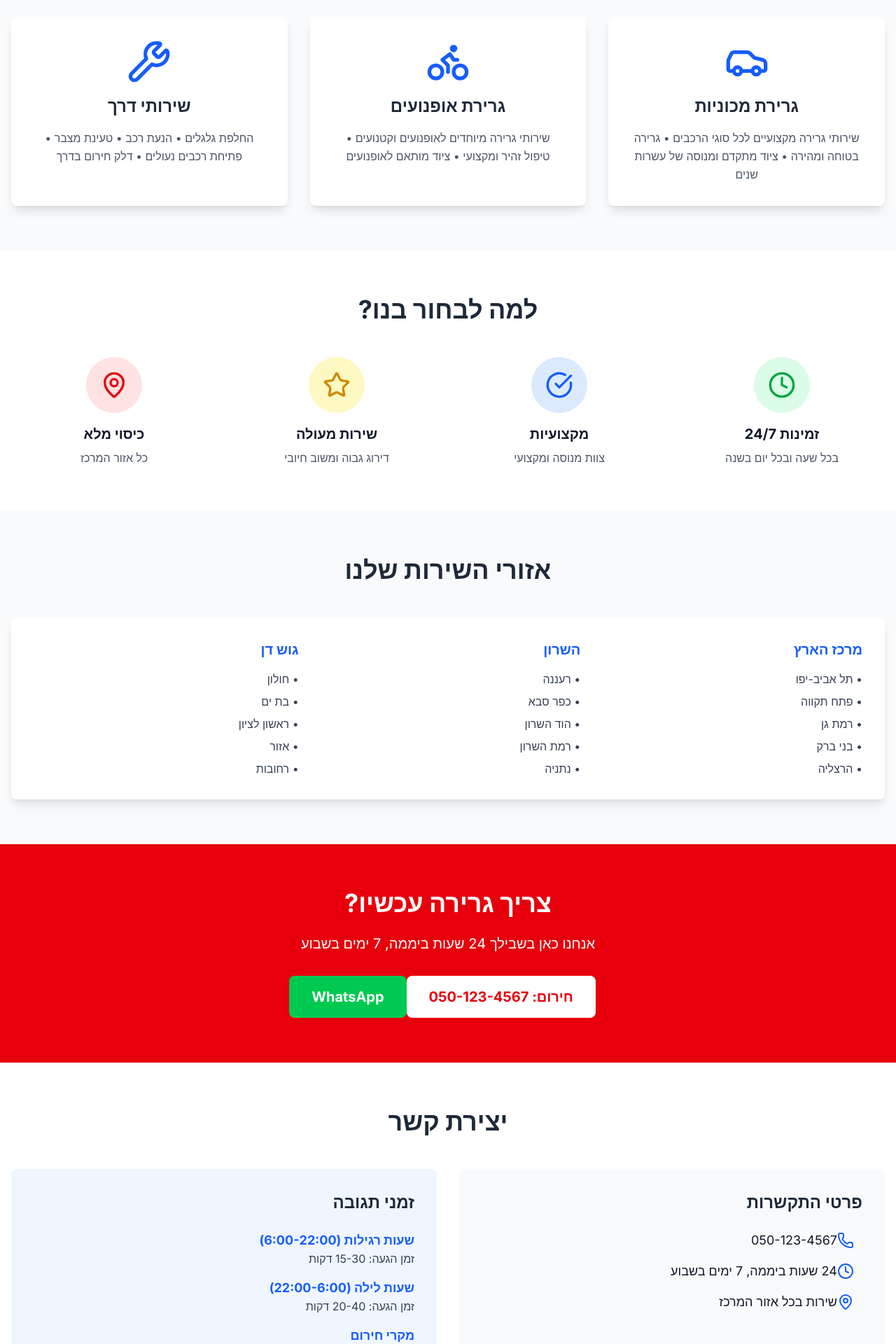
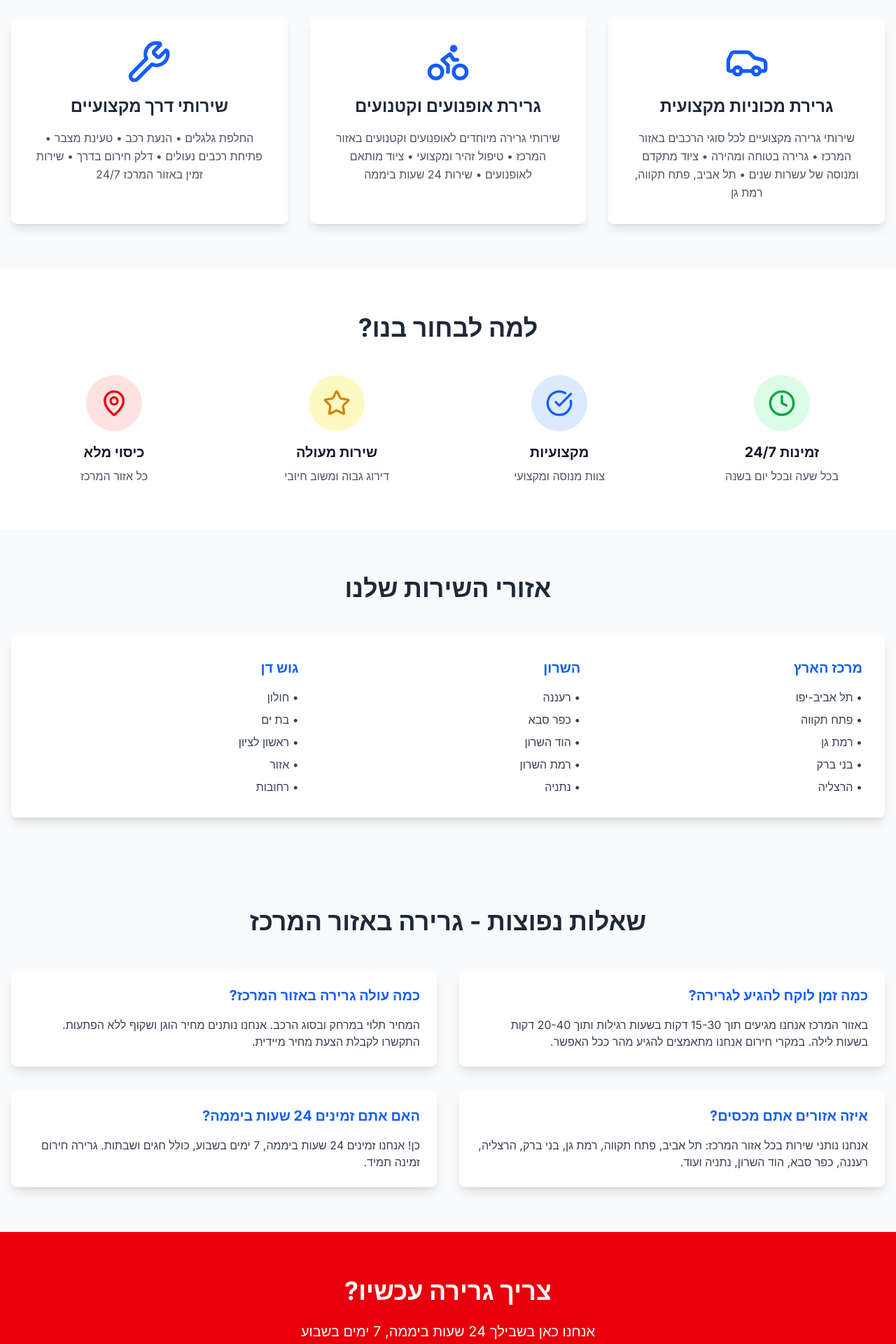
Before and after one commit to matanSS/towing-website, a Next.js app: page / in a window 1280 px wide. Shown: the part 600-2520 px from the top of the page at 70% size. Built offline with nearby package versions, Linux system fonts and the light colour scheme.

Commit message:
Add SEO optimization and FAQ section

```diff
--- a/src/app/layout.tsx
+++ b/src/app/layout.tsx
@@ -5,15 +5,24 @@ import './globals.css'
 const inter = Inter({ subsets: ['latin'] })
 
 export const metadata: Metadata = {
-  title: 'גרירה מהירה - אזור המרכז | שירותי גרירה 24/7',
-  description: 'שירותי גרירה מקצועיים באזור המרכז. גרירת מכוניות ואופנועים 24 שעות ביממה. מענה מיידי - 050-123-4567',
-  keywords: 'גרירה, גרירת מכוניות, גרירת אופנועים, שירותי דרך, אזור המרכז, תל אביב, פתח תקווה',
-  authors: [{ name: 'גרירה מהירה' }],
+  title: 'גרירה באזור המרכז | שירותי גרירה 24/7 | 050-123-4567',
+  description: 'שירותי גרירה מקצועיים באזור המרכז ✓ זמינים 24/7 ✓ גרירת מכוניות ואופנועים ✓ תל אביב, פתח תקווה, רמת גן ✓ התקשרו עכשיו!',
+  keywords: [
+    'גרירה באזור המרכז',
+    'גרירה תל אביב',
+    'גרירה פתח תקווה',
+    'גרירת מכוניות',
+    'גרירת אופנועים',
+    'שירותי דרך',
+    'גרירה 24 שעות'
+  ].join(', '),
+  robots: 'index, follow',
   openGraph: {
-    title: 'גרירה מהירה - אזור המרכז',
-    description: 'שירותי גרירה מקצועיים 24/7 באזור המרכז',
+    title: 'גרירה באזור המרכז - שירותי גרירה מקצועיים 24/7',
+    description: 'שירותי גרירה מקצועיים באזור המרכז. זמינים 24 שעות ביממה',
     type: 'website',
     locale: 'he_IL',
+    url: 'https://towing-website-one.vercel.app',
   },
 }
 
--- a/src/components/TowingWebsite.tsx
+++ b/src/components/TowingWebsite.tsx
@@ -4,6 +4,28 @@ import { Phone, Clock, MapPin, Car, Bike, Wrench, Star, CheckCircle } from 'luci
 const TowingWebsite = () => {
   return (
     <div className="min-h-screen bg-white text-gray-900 font-sans" dir="rtl">
+      {/* SEO Schema Markup */}
+      <script
+        type="application/ld+json"
+        dangerouslySetInnerHTML={{
+          __html: JSON.stringify({
+            "@context": "https://schema.org",
+            "@type": "LocalBusiness",
+            "name": "גרירה מהירה - אזור המרכז",
+            "description": "שירותי גרירה מקצועיים ואמינים באזור המרכז",
+            "url": "https://towing-website-one.vercel.app",
+            "telephone": "+972-50-123-4567",
+            "address": {
+              "@type": "PostalAddress",
+              "addressRegion": "מחוז המרכז",
+              "addressCountry": "IL"
+            },
+            "openingHours": "Mo,Tu,We,Th,Fr,Sa,Su 00:00-23:59",
+            "areaServed": ["תל אביב-יפו", "פתח תקווה", "רמת גן", "בני ברק"]
+          })
+        }}
+      />
+
       {/* Header */}
       <header className="bg-blue-900 text-white py-4 sticky top-0 z-50 shadow-lg">
         <div className="container mx-auto px-4 flex justify-between items-center">
@@ -21,8 +43,8 @@ const TowingWebsite = () => {
       {/* Hero Section */}
       <section className="bg-gradient-to-l from-blue-600 to-blue-800 text-white py-20">
         <div className="container mx-auto px-4 text-center">
-          <h2 className="text-5xl font-bold mb-6">שירותי גרירה מקצועיים 24/7</h2>
-          <p className="text-xl mb-8">גרירת מכוניות ואופנועים באזור המרכז • זמינים 24 שעות ביממה</p>
+          <h2 className="text-5xl font-bold mb-6">שירותי גרירה מקצועיים 24/7 באזור המרכז</h2>
+          <p className="text-xl mb-8">גרירת מכוניות ואופנועים | תל אביב, פתח תקווה, רמת גן | זמני הגעה מהירים</p>
           <div className="flex justify-center space-x-reverse space-x-4 mb-8">
             <div className="flex items-center space-x-reverse space-x-2">
               <Clock className="h-6 w-6" />
@@ -53,26 +75,26 @@ const TowingWebsite = () => {
           <div className="grid md:grid-cols-3 gap-8">
             <div className="bg-white p-8 rounded-lg shadow-lg text-center hover:shadow-xl transition-shadow">
               <Car className="h-16 w-16 text-blue-600 mx-auto mb-4" />
-              <h3 className="text-2xl font-bold mb-4 text-gray-800">גרירת מכוניות</h3>
+              <h3 className="text-2xl font-bold mb-4 text-gray-800">גרירת מכוניות מקצועית</h3>
               <p className="text-gray-600 leading-relaxed">
-                שירותי גרירה מקצועיים לכל סוגי הרכבים • גרירה בטוחה ומהירה •
-                ציוד מתקדם ומנוסה של עשרות שנים
+                שירותי גרירה מקצועיים לכל סוגי הרכבים באזור המרכז • גרירה בטוחה ומהירה •
+                ציוד מתקדם ומנוסה של עשרות שנים • תל אביב, פתח תקווה, רמת גן
               </p>
             </div>
             <div className="bg-white p-8 rounded-lg shadow-lg text-center hover:shadow-xl transition-shadow">
               <Bike className="h-16 w-16 text-blue-600 mx-auto mb-4" />
-              <h3 className="text-2xl font-bold mb-4 text-gray-800">גרירת אופנועים</h3>
+              <h3 className="text-2xl font-bold mb-4 text-gray-800">גרירת אופנועים וקטנועים</h3>
               <p className="text-gray-600 leading-relaxed">
-                שירותי גרירה מיוחדים לאופנועים וקטנועים • טיפול זהיר ומקצועי •
-                ציוד מותאם לאופנועים
+                שירותי גרירה מיוחדים לאופנועים וקטנועים באזור המרכז • טיפול זהיר ומקצועי •
+                ציוד מותאם לאופנועים • שירות 24 שעות ביממה
               </p>
             </div>
             <div className="bg-white p-8 rounded-lg shadow-lg text-center hover:shadow-xl transition-shadow">
               <Wrench className="h-16 w-16 text-blue-600 mx-auto mb-4" />
-              <h3 className="text-2xl font-bold mb-4 text-gray-800">שירותי דרך</h3>
+              <h3 className="text-2xl font-bold mb-4 text-gray-800">שירותי דרך מקצועיים</h3>
               <p className="text-gray-600 leading-relaxed">
                 החלפת גלגלים • הנעת רכב • טעינת מצבר • פתיחת רכבים נעולים •
-                דלק חירום בדרך
+                דלק חירום בדרך • שירות זמין באזור המרכז 24/7
               </p>
             </div>
           </div>
@@ -152,6 +174,31 @@ const TowingWebsite = () => {
                   <li>• רחובות</li>
                 </ul>
               </div>
+            </div>
+          </div>
+        </div>
+      </section>
+
+      {/* FAQ Section */}
+      <section className="py-16 bg-gray-50">
+        <div className="container mx-auto px-4">
+          <h2 className="text-4xl font-bold text-center mb-12 text-gray-800">שאלות נפוצות - גרירה באזור המרכז</h2>
+          <div className="grid md:grid-cols-2 gap-8">
+            <div className="bg-white p-6 rounded-lg shadow-lg">
+              <h3 className="text-xl font-bold mb-4 text-blue-600">כמה זמן לוקח להגיע לגרירה?</h3>
+              <p className="text-gray-700">באזור המרכז אנחנו מגיעים תוך 15-30 דקות בשעות רגילות ותוך 20-40 דקות בשעות לילה. במקרי חירום אנחנו מתאמצים להגיע מהר ככל האפשר.</p>
+            </div>
+            <div className="bg-white p-6 rounded-lg shadow-lg">
+              <h3 className="text-xl font-bold mb-4 text-blue-600">כמה עולה גרירה באזור המרכז?</h3>
+              <p className="text-gray-700">המחיר תלוי במרחק ובסוג הרכב. אנחנו נותנים מחיר הוגן ושקוף ללא הפתעות. התקשרו לקבלת הצעת מחיר מיידית.</p>
+            </div>
+            <div className="bg-white p-6 rounded-lg shadow-lg">
+              <h3 className="text-xl font-bold mb-4 text-blue-600">איזה אזורים אתם מכסים?</h3>
+              <p className="text-gray-700">אנחנו נותני שירות בכל אזור המרכז: תל אביב, פתח תקווה, רמת גן, בני ברק, הרצליה, רעננה, כפר סבא, הוד השרון, נתניה ועוד.</p>
+            </div>
+            <div className="bg-white p-6 rounded-lg shadow-lg">
+              <h3 className="text-xl font-bold mb-4 text-blue-600">האם אתם זמינים 24 שעות ביממה?</h3>
+              <p className="text-gray-700">כן! אנחנו זמינים 24 שעות ביממה, 7 ימים בשבוע, כולל חגים ושבתות. גרירה חירום זמינה תמיד.</p>
             </div>
           </div>
         </div>
```
